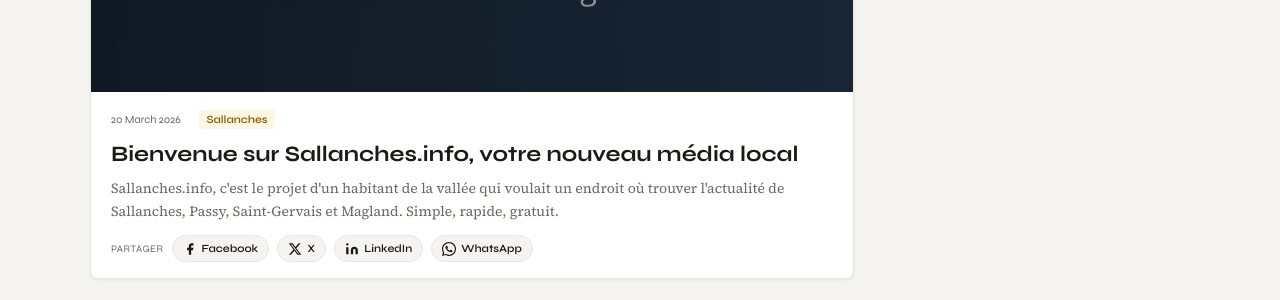
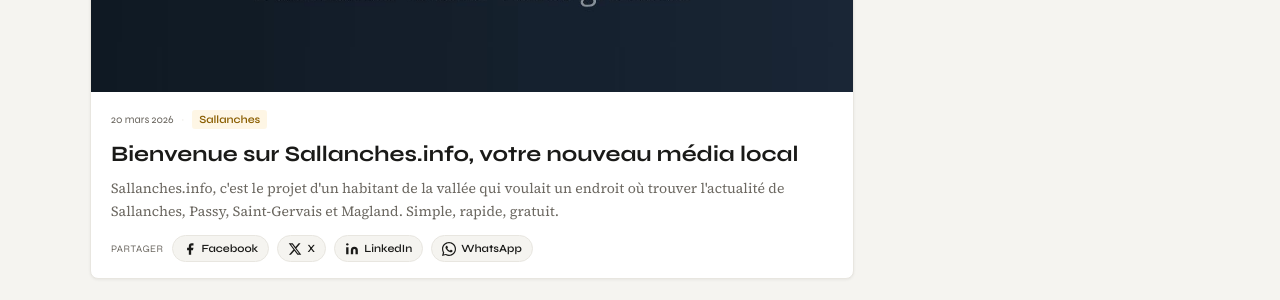
Before and after one commit to DuvalDVL/sallanches.info, a Jekyll site: the page built from index.html, in a window 1280 px wide and 900 px high. Shown: the part 434-734 px from the top of the window. Built offline with Jekyll 4.4.1, drawn with Linux system fonts in a browser that asks for light colours.

Commit message:
Update index.html

```diff
--- a/index.html
+++ b/index.html
@@ -70,7 +70,7 @@ description: Toute l'actualité locale de Sallanches et de la vallée. 100% grat
         </a>
         <div class="une-hero-body">
           <div class="article-meta">
-            <time itemprop="datePublished" datetime="{{ hero_post.date | date_to_xmlschema }}">{{ hero_post.date | date: "%d %B %Y" }}</time>
+            <time itemprop="datePublished" datetime="{{ hero_post.date | date_to_xmlschema }}">{{ hero_post.date | date: "%d" }} {% assign m = hero_post.date | date: "%-m" %}{% case m %}{% when "1" %}janvier{% when "2" %}février{% when "3" %}mars{% when "4" %}avril{% when "5" %}mai{% when "6" %}juin{% when "7" %}juillet{% when "8" %}août{% when "9" %}septembre{% when "10" %}octobre{% when "11" %}novembre{% when "12" %}décembre{% endcase %} {{ hero_post.date | date: "%Y" }}</time>
             {% if hero_post.time %}<span class="sep">·</span><span>{{ hero_post.time }}</span>{% endif %}
             {% if hero_post.ville %}<span class="sep">·</span><span class="ville">{{ hero_post.ville }}</span>{% endif %}
           </div>
@@ -102,7 +102,7 @@ description: Toute l'actualité locale de Sallanches et de la vallée. 100% grat
               <a href="{{ post.url | prepend: site.baseurl }}">{{ post.title }}</a>
             </h3>
             <p class="side-card-meta">
-              <time itemprop="datePublished" datetime="{{ post.date | date_to_xmlschema }}">{{ post.date | date: "%d %B" }}</time>
+              <time itemprop="datePublished" datetime="{{ post.date | date_to_xmlschema }}">{{ post.date | date: "%d" }} {% assign m2 = post.date | date: "%-m" %}{% case m2 %}{% when "1" %}jan.{% when "2" %}fév.{% when "3" %}mars{% when "4" %}avr.{% when "5" %}mai{% when "6" %}juin{% when "7" %}juil.{% when "8" %}août{% when "9" %}sept.{% when "10" %}oct.{% when "11" %}nov.{% when "12" %}déc.{% endcase %}</time>
               {% if post.ville %} · <span>{{ post.ville }}</span>{% endif %}
             </p>
           </div>
```
